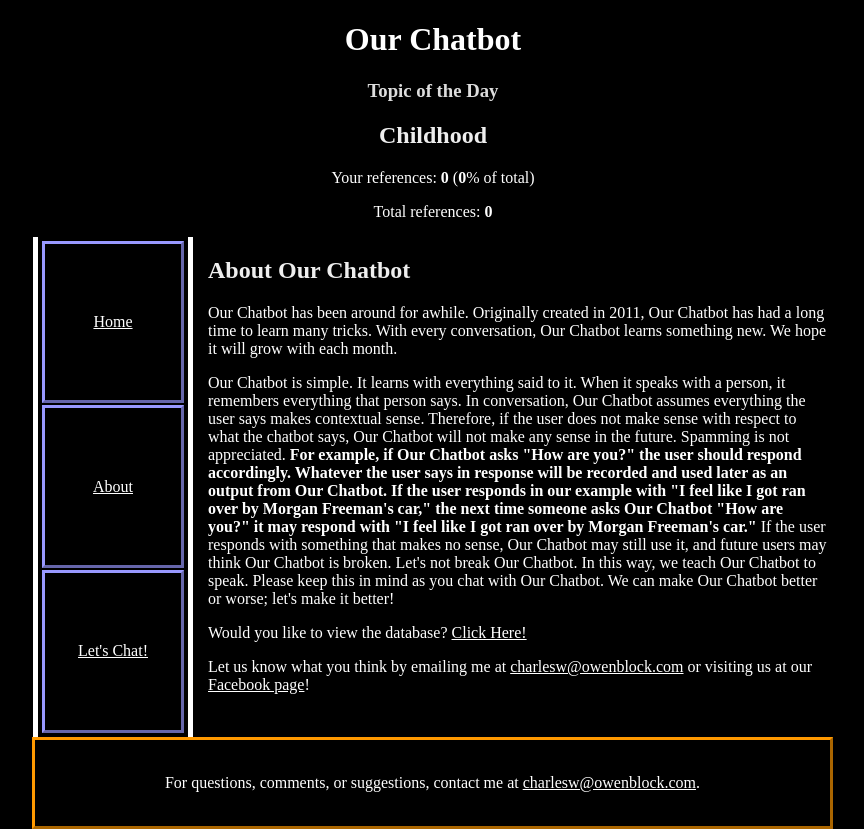
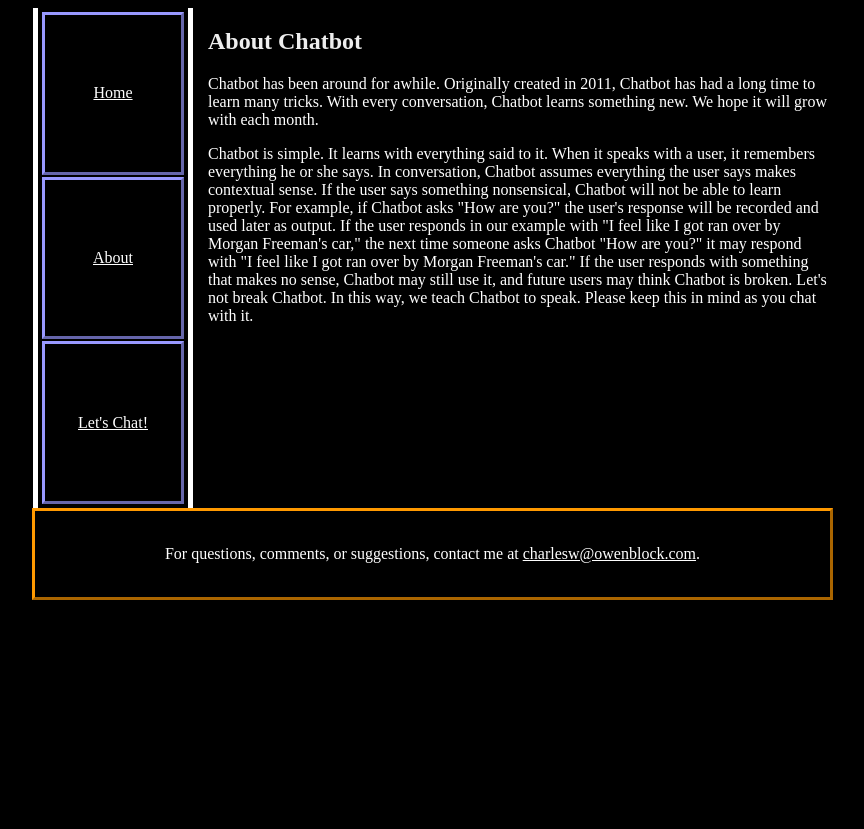
Before and after one commit to CharlesOB/Chatbot, a plain HTML site: page about.html in a window 1280 px wide. Shown: the whole page, without its empty margins (207-1071 px from the left). After the commit the page ends 800 px from the top, so only its background shows below. Drawn offline with Linux system fonts and the light colour scheme; no server answers.

Commit message:
Update webpages
Update the webpages to not have the ugly header at the top of each page. Also fix some wording on the about page.

```diff
--- a/about.html
+++ b/about.html
@@ -1,7 +1,7 @@
 <!DOCTYPE html>
 <html>
   <head>
-    <title>Our Chatbot - About</title>
+    <title>Chatbot - About</title>
     <style>
       a { color:#FFFFFF; }
       p { color:#FFFFFF; }
@@ -26,32 +26,9 @@
       }
     </style>
     <script src="/custom.js"></script>
-    <script src="/words_of_the_day.js"></script>
-    <script>
-      var numReferences = 0;
-      addLoadEvent(function() {
-        document.getElementById("word").innerHTML = wordOfTheDay;
-        document.getElementById("numReferences").innerHTML = todayReferences.toString();
-        function changeElement(times) {
-          if (times > 0) {
-            document.getElementById("percent").innerHTML = (100 * todayReferences / times).toFixed(1);
-            document.getElementById("allReferences").innerHTML = times.toString();
-          }
-        }
-        addAllWordOfTheDayReferences(wordOfTheDay, 0, changeElement);
-      });
-    </script>
   </head>
   <body bgcolor="#000000">
     <div align="center">
-      <div align="center">
-        <!put an image here later>
-        <h1>Our Chatbot</h1>
-        <h3>Topic of the Day</h3>
-        <h2 id="word"></h2>
-        <p>Your references: <b id="numReferences">0</b> (<b id="percent">0</b>% of total)</p>
-        <p>Total references: <b id="allReferences">0</b></p>
-      </div>
       <div align="left" style="width:800px;padding-left:5px;padding-right:5px">
         <div style="float:left;background-color:#FFFFFF;padding-left:5px;padding-right:5px;width:150px;height:500px">
           <table class='sidebar'>
@@ -65,12 +42,9 @@
 
 
 
-<h2>About Our Chatbot</h2>
-<p>Our Chatbot has been around for awhile. Originally created in 2011, Our Chatbot has had a long time to learn many tricks. With every conversation, Our Chatbot learns something new. We hope it will grow with each month.</p>
-<p>Our Chatbot is simple. It learns with everything said to it. When it speaks with a person, it remembers everything that person says. In conversation, Our Chatbot assumes everything the user says makes contextual sense. Therefore, if the user does not make sense with respect to what the chatbot says, Our Chatbot will not make any sense in the future. Spamming is not appreciated. <strong>For example, if Our Chatbot asks "How are you?" the user should respond accordingly. Whatever the user says in response will be recorded and used later as an output from Our Chatbot. If the user responds in our example with "I feel like I got ran over by Morgan Freeman's car," the next time someone asks Our Chatbot "How are you?" it may respond with "I feel like I got ran over by Morgan Freeman's car."</strong> If the user responds with something that makes no sense, Our Chatbot may still use it, and future users may think Our Chatbot is broken. Let's not break Our Chatbot. In this way, we teach Our Chatbot to speak. Please keep this in mind as you chat with Our Chatbot. We can make Our Chatbot better or worse; let's make it better! </p>
-<p>Would you like to view the database? <a href="/data.txt" target="_blank">Click Here!</a></p>
-<p>Let us know what you think by emailing me at <a href='mailto:charlesw@owenblock.com'>charlesw@owenblock.com</a> or visiting us at our <a about="_blank" href="http://www.facebook.com/ourchatbot">Facebook page</a>!</p>
-
+<h2>About Chatbot</h2>
+<p>Chatbot has been around for awhile. Originally created in 2011, Chatbot has had a long time to learn many tricks. With every conversation, Chatbot learns something new. We hope it will grow with each month.</p>
+<p>Chatbot is simple. It learns with everything said to it. When it speaks with a user, it remembers everything he or she says. In conversation, Chatbot assumes everything the user says makes contextual sense. If the user says something nonsensical, Chatbot will not be able to learn properly. For example, if Chatbot asks "How are you?" the user's response will be recorded and used later as output. If the user responds in our example with "I feel like I got ran over by Morgan Freeman's car," the next time someone asks Chatbot "How are you?" it may respond with "I feel like I got ran over by Morgan Freeman's car." If the user responds with something that makes no sense, Chatbot may still use it, and future users may think Chatbot is broken. Let's not break Chatbot. In this way, we teach Chatbot to speak. Please keep this in mind as you chat with it. </p>
 
 
 
```
Also changed, not shown: error404.html (+1 -24 lines), index.html (+4 -30 lines), speak.html (+7 -26 lines).
